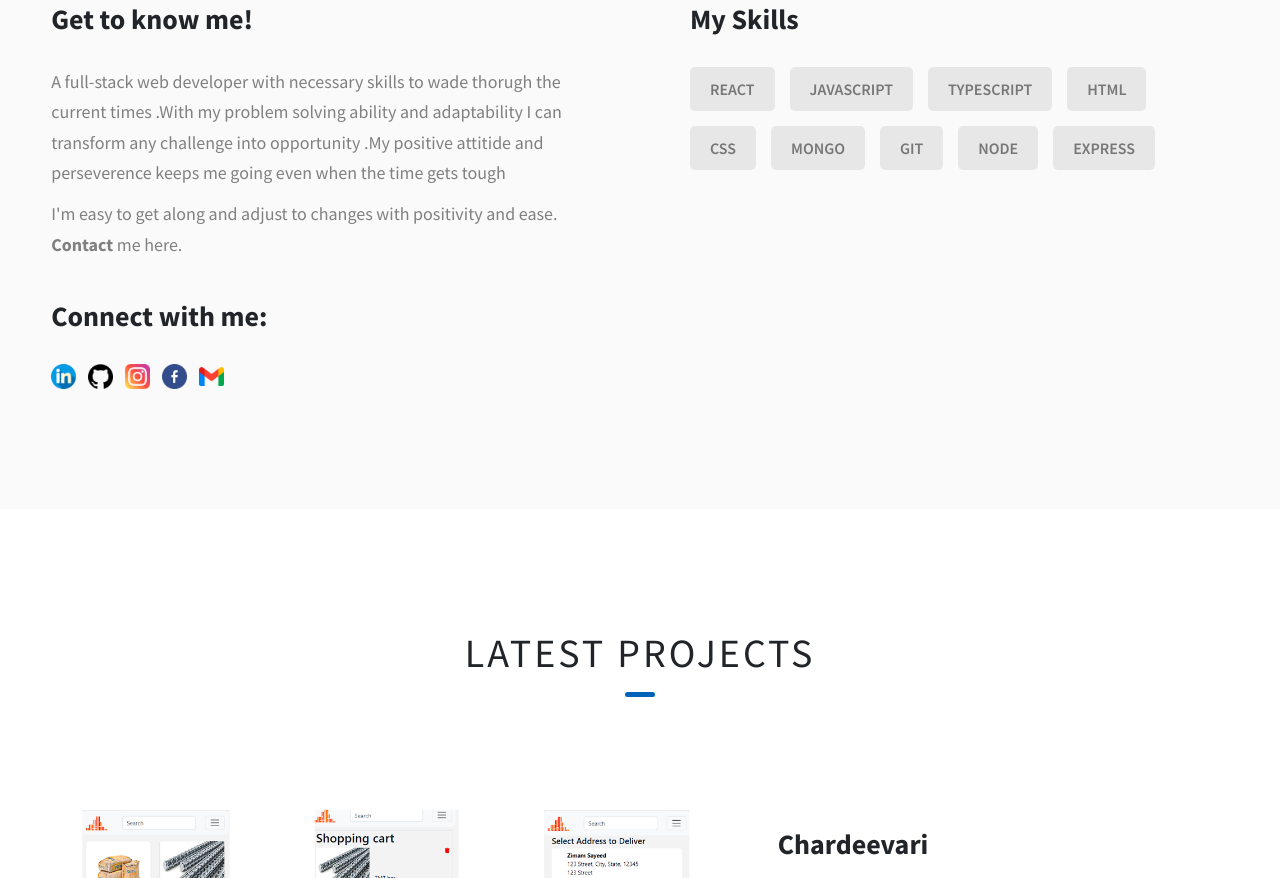
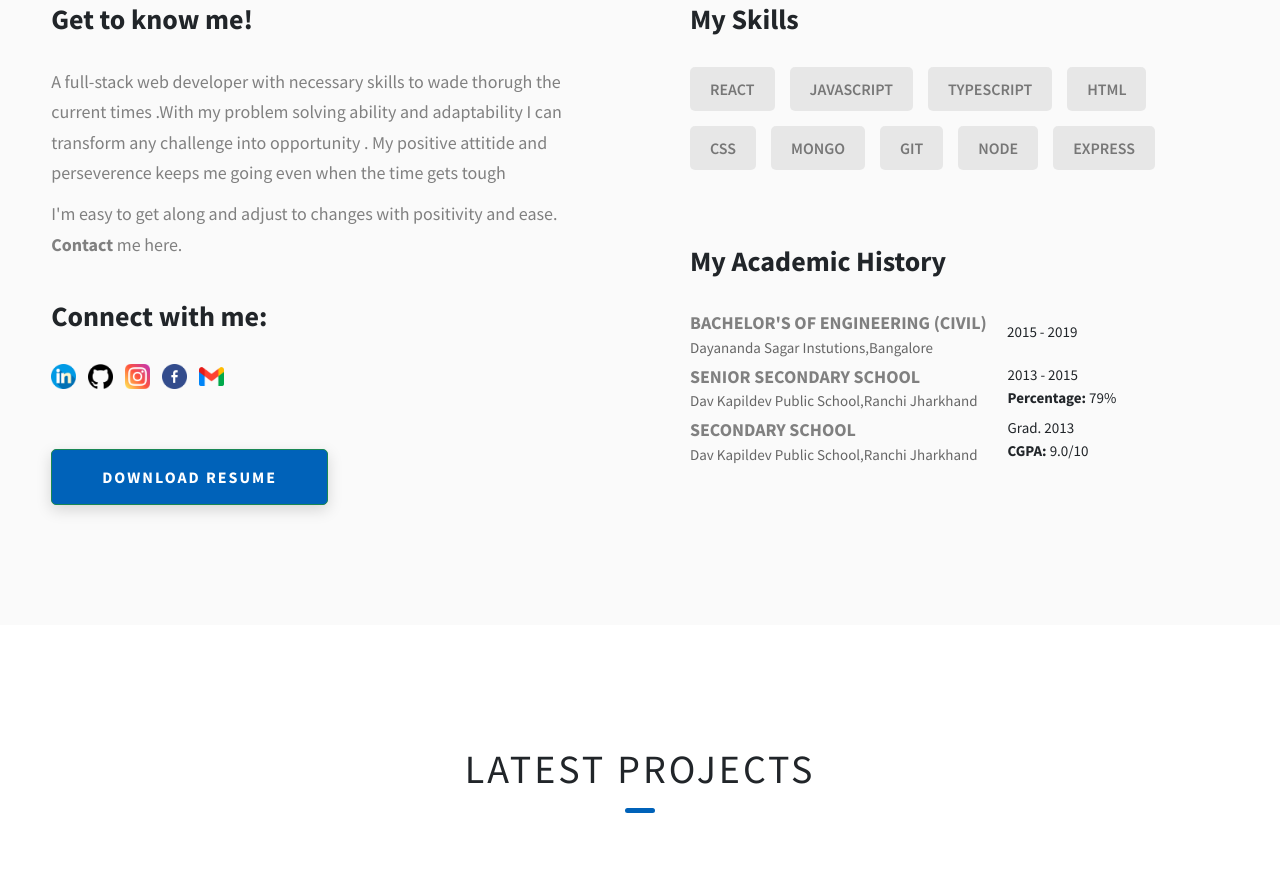
Before and after one commit to ayushakash/portfolio, a plain HTML site: page index.html in a window 1280 px wide. Shown: the part 1154-2032 px from the top of the page. Drawn offline with nearby package versions, Linux system fonts and the light colour scheme.

Commit message:
added education

```diff
--- a/css/style.css
+++ b/css/style.css
@@ -703,3 +703,31 @@ textarea {
   to {
     opacity: 0;
     top: 27px; } }
+
+    .education_year{
+      margin-left:3rem ;
+    }
+
+    .education_details{
+      margin-top: -1rem;
+      color:#666
+    }
+    .education_div{
+      margin-top: 6rem;
+    }
+
+    .education__content-details-para{
+      font-size: 1.8rem;
+      color: grey;
+      max-width: 60rem;
+      line-height: 1.7;
+      margin-bottom: 1rem;
+
+    }
+    .education-content{
+      display: flex;
+      align-items: center;
+    }
+    .resume_box{
+      margin-top: 5rem;
+    }
--- a/index.html
+++ b/index.html
@@ -54,14 +54,7 @@
             <li class="header__link-wrapper">
               <a href="./index.html#contact" class="header__link"> Contact </a>
             </li>
-            <li class="header__link-wrapper">
-              <a
-                href="./assets/AyushAkashWebDeveloper.pdf"
-                class="btn btn--med btn--theme dynamicBgClr"
-                style="margin-top: 10px;"
-                target="_blank"
-                >Resume</a>
-            </li>
+
           </ul>
           <div class="header__main-ham-menu-cont">
             <img
@@ -152,7 +145,7 @@
             <div class="about__content-details">
               <p class="about__content-details-para">
                 A full-stack web  developer with necessary skills to wade thorugh the current times .With my problem solving
-                ability and adaptability I can transform any challenge into opportunity .My positive attitide and perseverence keeps me going even when the time gets tough
+                ability and adaptability I can transform any challenge into opportunity . My positive attitide and perseverence keeps me going even when the time gets tough
 
               </p>
               <p class="about__content-details-para">
@@ -196,6 +189,14 @@
                 alt="icon"
               />
             </a>
+            <div class = "resume_box">
+              <a
+              href="./assets/AyushAkashWebDeveloper.pdf"
+              class="btn btn-success btn--med btn--theme dynamicBgClr"
+              style="margin-top: 10px;"
+              target="_blank"
+              >Download Resume</a>
+            </div>
           </div>
           <div class="about__content-skills">
             <h3 class="about__content-title">My Skills</h3>
@@ -209,6 +210,38 @@
               <div class="skills__skill">GIT</div>
               <div class="skills__skill">NODE</div>
               <div class="skills__skill">EXPRESS</div>
+            </div>
+            <div class="education_div">
+              <h3 class="about__content-title">My Academic History</h3>
+              <div class="education-content">
+                <div>
+                  <h4 class="education__content-details-para"><strong>BACHELOR'S OF ENGINEERING (CIVIL)</strong> </h4>
+                  <h4 class="education_details">Dayananda Sagar Instutions,Bangalore</h4>
+                </div>
+               <div>
+                <h4 style=" margin-left: 2.0375rem; ">2015 - 2019</h4>
+               </div>
+              </div>
+              <div class="education-content">
+                <div>
+                  <h4 class="education__content-details-para"><strong>SENIOR SECONDARY SCHOOL</strong> </h4>
+                  <h4 class="education_details">Dav Kapildev Public School,Ranchi Jharkhand</h4>
+                </div>
+               <div>
+                <h4 class="education_year">2013 - 2015</h4>
+                <h4 class="education_year"><strong>Percentage: </strong>79% </h4>
+              </div>
+              </div>
+              <div class="education-content">
+                <div>
+                  <h4 class="education__content-details-para"><strong> SECONDARY SCHOOL</strong> </h4>
+                  <h4 class="education_details">Dav Kapildev Public School,Ranchi Jharkhand</h4>
+                </div>
+               <div>
+                <h4 class="education_year">Grad. 2013</h4>
+                <h4 class="education_year"><strong>CGPA:</strong> 9.0/10</h4>
+              </div>
+              </div>
             </div>
           </div>
         </div>
@@ -278,7 +311,7 @@
             <div class="projects__row-content">
               <h3 class="projects__row-content-title"> Estatery</h3>
               <p class="projects__row-content-desc">
-                Discover Your Perfect Home with <strong>Estatery.</strong>It  is a property listing application where you can search and filter your property
+                <strong>Estatery</strong> is a <strong>property rental</strong> application where you can discover your Perfect Home and  you can search and filter your property
                 based on your requirment.
               </p>
               <a
```
Also changed, not shown: 1 other file.
